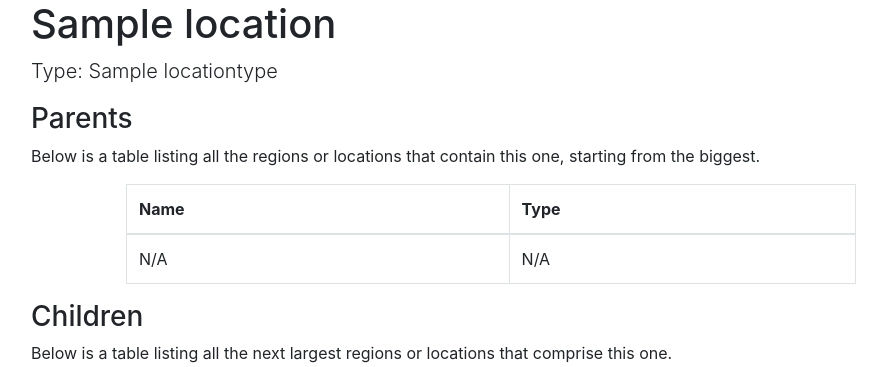
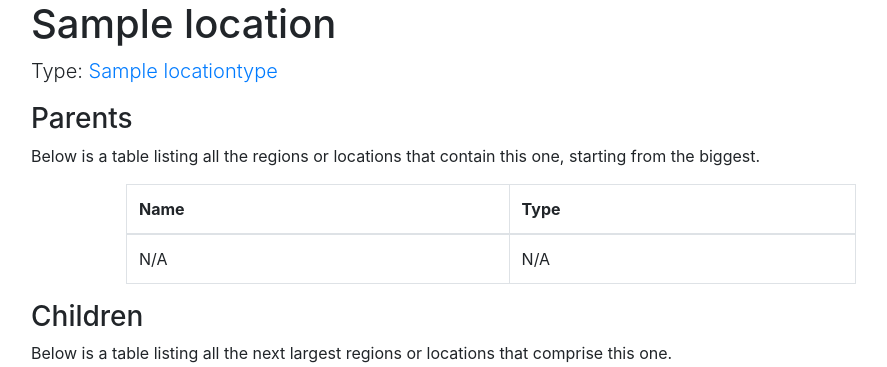
Before and after one commit to TrevorBrennan/DnD-Agroth, a Django app: page /atlas/1/ in a window 1280 px wide. Shown: the part 56-423 px from the top of the page, without its empty margins (54-941 px from the left). Run offline with Django 3.2, Linux system fonts and the light colour scheme; tables that the repository leaves empty hold one stand-in row (values such as "Sample post"); data that the repository does not hold is empty; some libraries are stand-ins or nearby versions.

Commit message:
Add Links to location type on location detail page

```diff
--- a/dndsite/atlas/templates/atlas/detail.html
+++ b/dndsite/atlas/templates/atlas/detail.html
@@ -7,7 +7,7 @@
 {% block content %}
 
 <h1>{{ location.name }}</h1>
-<p class="lead"> Type: {{ location.type }}</p>
+<p class="lead"> Type: <a href="{{ location.type.get_absolute_url }}">{{ location.type }}</a></p>
 {% if error_message %}<p><strong>{{ error_message }}</strong></p>{% endif %}
 
 <h3>Parents</h3>
@@ -26,7 +26,7 @@
             {% for parent in parents reversed %}
                 <tr>
                     <td><a href="{% url 'atlas:location_detail' parent.id %}">{{ parent.name }}</a></td>
-                    <td>{{ parent.type }}</td>
+                    <td><a href="{{ parent.type.get_absolute_url }}">{{ parent.type }}</a></td>
                 </tr>
             {% empty %}
                 <tr>
@@ -57,7 +57,7 @@
             {% for child in location.children.all %}
                 <tr>
                     <td><a href="{% url 'atlas:location_detail' child.id %}">{{ child.name }}</a></td>
-                    <td>{{ child.type }}</td>
+                    <td><a href="{{ child.type.get_absolute_url }}">{{ child.type }}</a></td>
                 </tr>
             {% empty %}
                 <tr>
```
